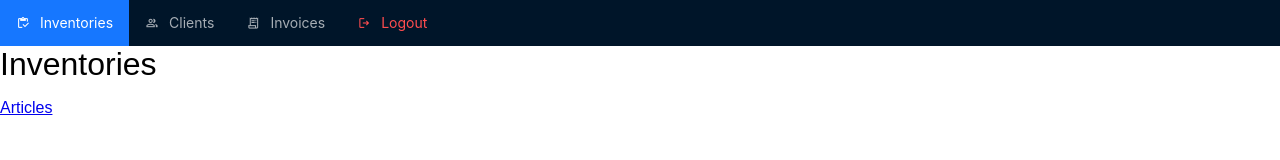
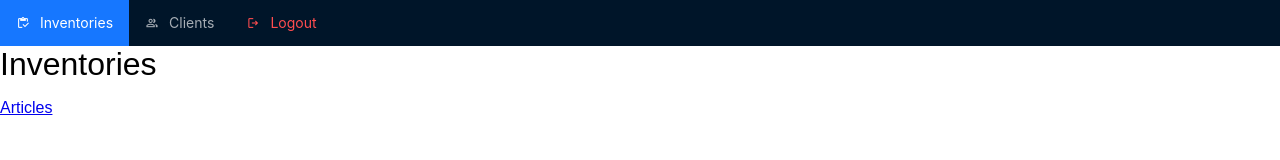
Before and after one commit to KarenGi2002/S-Billing, a React (Vite) app: page / in a window 1280 px wide. Shown: the top 160 px of the page. Built offline with nearby package versions, Linux system fonts and the light colour scheme.

Commit message:
Remove invoices link from navbar

```diff
--- a/src/facturation/components/Navbar.jsx
+++ b/src/facturation/components/Navbar.jsx
@@ -1,34 +1,29 @@
-import { Outlet, NavLink } from 'react-router-dom'
-import { Menu } from 'antd'
-import { useState } from 'react'
+import { Outlet, NavLink } from 'react-router-dom';
+import { Menu } from 'antd';
+import { useState } from 'react';
 
 const items = [
   {
     label: <NavLink to="/inventories">Inventories</NavLink>,
     key: 'inventories',
-    icon: <span className="material-symbols-outlined">inventory</span>
+    icon: <span className="material-symbols-outlined">inventory</span>,
   },
   {
     label: <NavLink to="/clients">Clients</NavLink>,
     key: 'clients',
-    icon: <span className="material-symbols-outlined">group</span>
-  },
-  {
-    label: <NavLink to="/invoices">Invoices</NavLink>,
-    key: 'invoices',
-    icon: <span className="material-symbols-outlined">receipt_long</span>
+    icon: <span className="material-symbols-outlined">group</span>,
   },
   {
     label: <NavLink to="/login">Logout</NavLink>,
     key: 'login',
     icon: <span className="material-symbols-outlined">logout</span>,
-    danger: true
-  }
-]
+    danger: true,
+  },
+];
 
 export const Navbar = () => {
-  const [current, setCurrent] = useState('inventories')
-  const onClick = (e) => setCurrent(e.key)
+  const [current, setCurrent] = useState('inventories');
+  const onClick = (e) => setCurrent(e.key);
   return (
     <>
       <Menu
@@ -40,5 +35,5 @@ export const Navbar = () => {
       />
       <Outlet />
     </>
-  )
-}
+  );
+};
```
